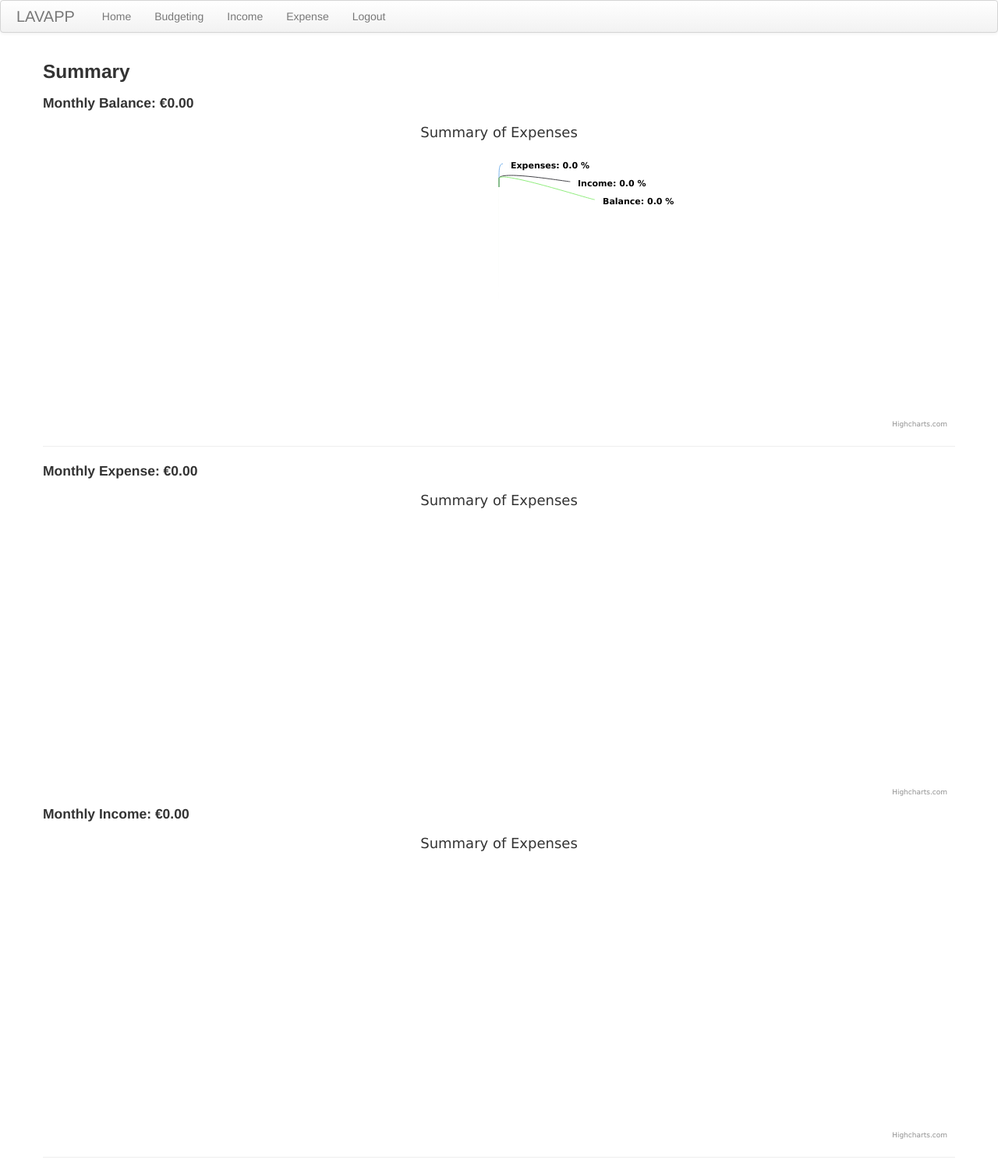
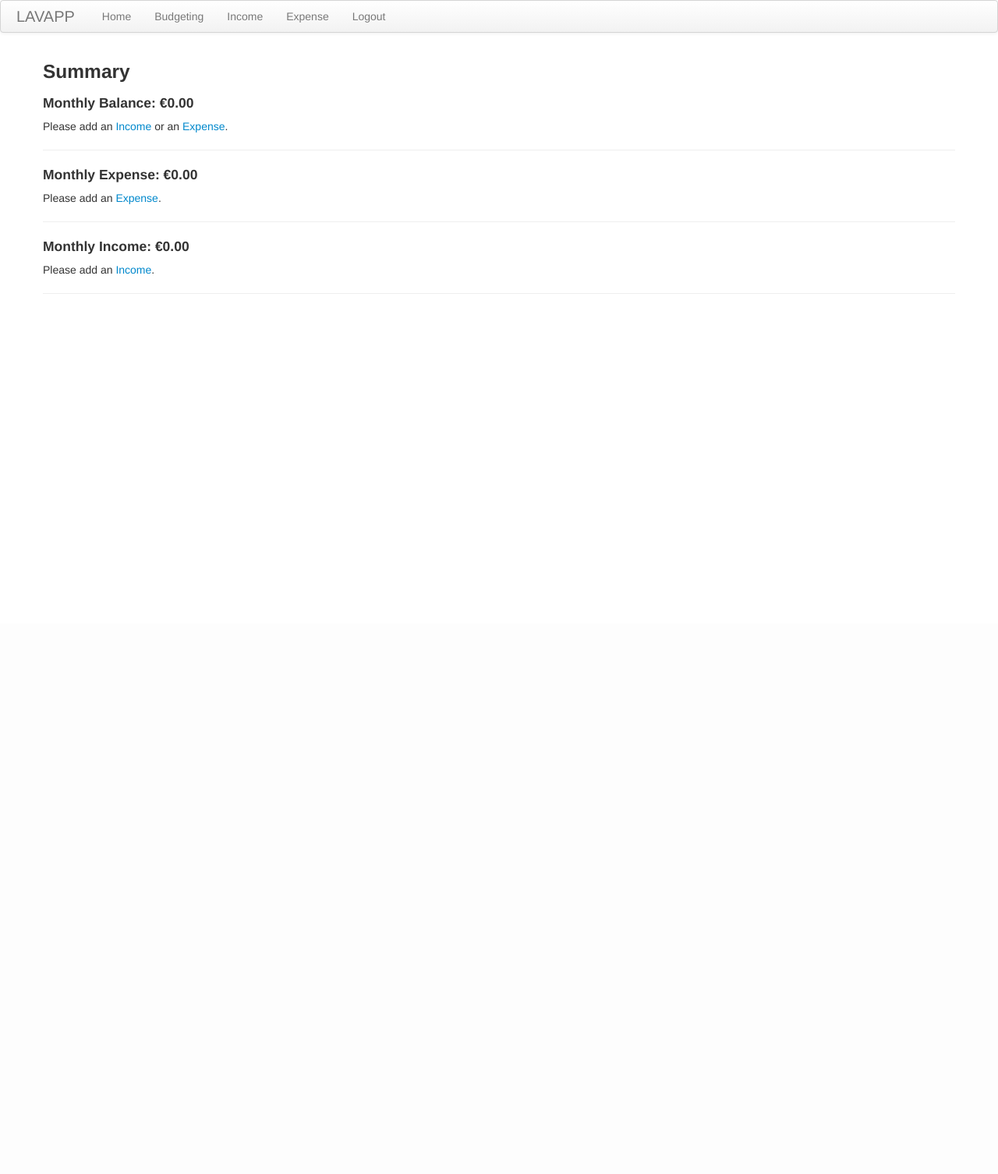
Before and after one commit to dlavelle7/lavapp, a Flask app: page /budgeting in a window 1280 px wide. Shown: the whole page at 78% size. After the commit the page ends 377 px from the top, so only its background shows below. Run offline with Flask 2, Linux system fonts and the light colour scheme; a user stored in the database is signed in; data that the repository does not hold is empty; parts of the project's set-up code (start-up, migrations or seed data) failed here and were passed over.

Commit message:
only have in / ex for summary pie.

```diff
--- a/app/templates/budgeting.html
+++ b/app/templates/budgeting.html
@@ -1,17 +1,31 @@
 {% extends "base.html" %}
 {% block content %}
 
-<!-- TODO: Handle when no figures to display -->
 <h3>Summary</h3>
 <h4>Monthly Balance: €{{current_user.balance}}</h4>
-<div id="container-balance" style="width:100%; height:400px;"></div>
+{% if current_user._total_expense() == 0 and current_user._total_income() == 0 %}
+    <p>Please add an <a href="{{url_for('income')}}">Income</a> or an <a href="{{url_for('expense')}}">Expense</a>.</p>
+{% else %}
+    <div id="container-balance" style="width:100%; height:400px;"></div>
+{% endif %}
 
 <hr>
 <h4>Monthly Expense: €{{current_user.total_expense}}</h4>
-<div id="container-expenses" style="width:100%; height:400px;"></div>
+{% if current_user._total_expense() != 0 %}
+    <div id="container-expenses" style="width:100%; height:400px;"></div>
+{% else %}
+    <p>Please add an <a href="{{url_for('expense')}}">Expense</a>.</p>
+{% endif %}
+
+<hr>
 
 <h4>Monthly Income: €{{current_user.total_income}}</h4>
-<div id="container-incomes" style="width:100%; height:400px;"></div>
+{% if current_user._total_income() != 0 %}
+    <div id="container-incomes" style="width:100%; height:400px;"></div>
+{% else %}
+    <p>Please add an <a href="{{url_for('income')}}">Income</a>.</p>
+{% endif %}
+
 <hr>
 
 <script>
--- a/app/views.py
+++ b/app/views.py
@@ -157,12 +157,8 @@ def user_expenses():
 @login_required
 @app.route('/user/balance', methods=['GET'])
 def user_balance():
-    # TODO: Balance less than zero?
     balance = current_user._balance()
-    if balance < 0:
-        balance = 0
     return json.dumps([
             {"name": "Expenses", "y": current_user._total_expense()},
-            {"name": "Income", "y": current_user._total_income()},
-            {"name": "Balance", "y": balance}
+            {"name": "Income", "y": current_user._total_income()}
         ])
```
